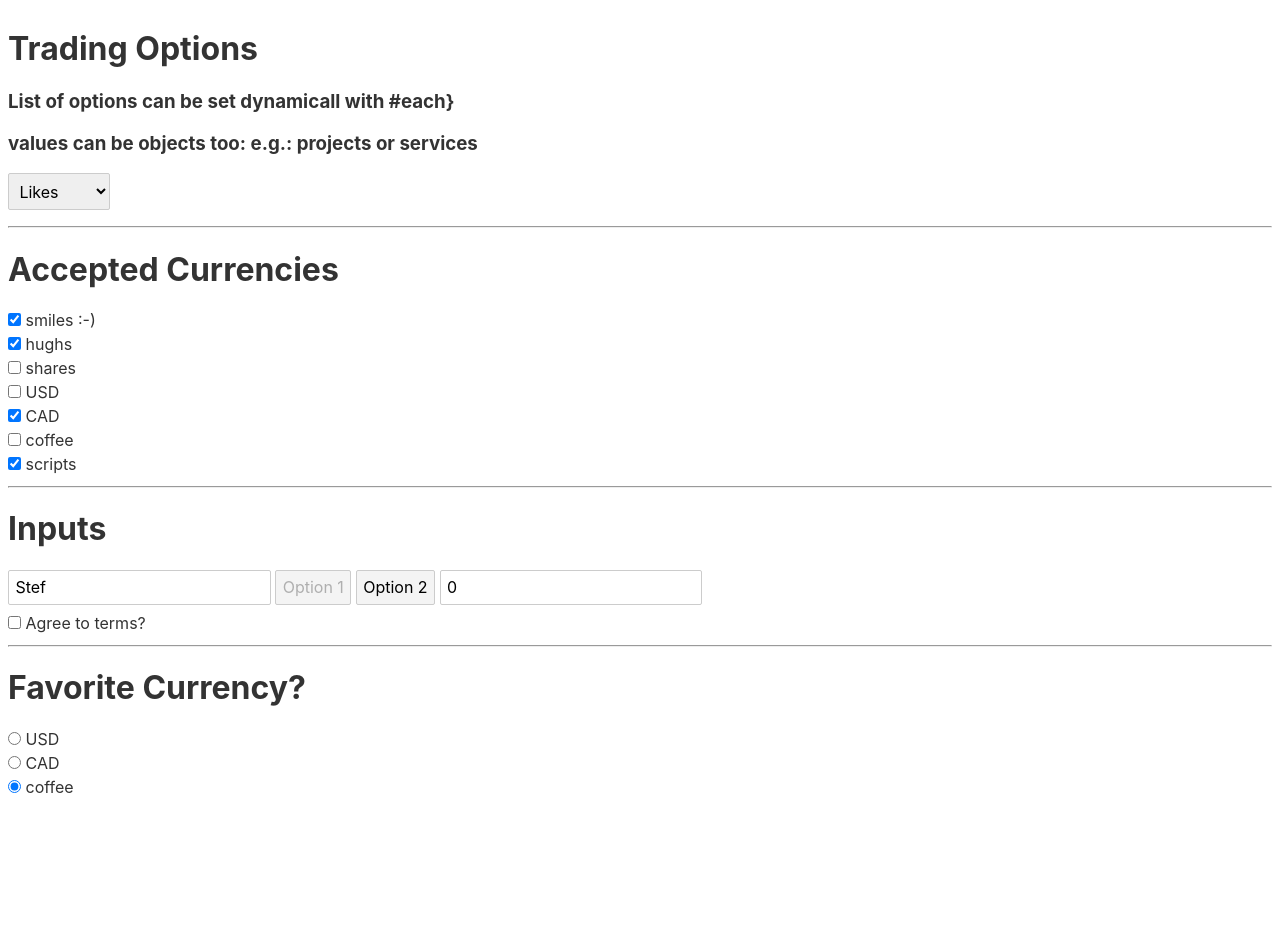
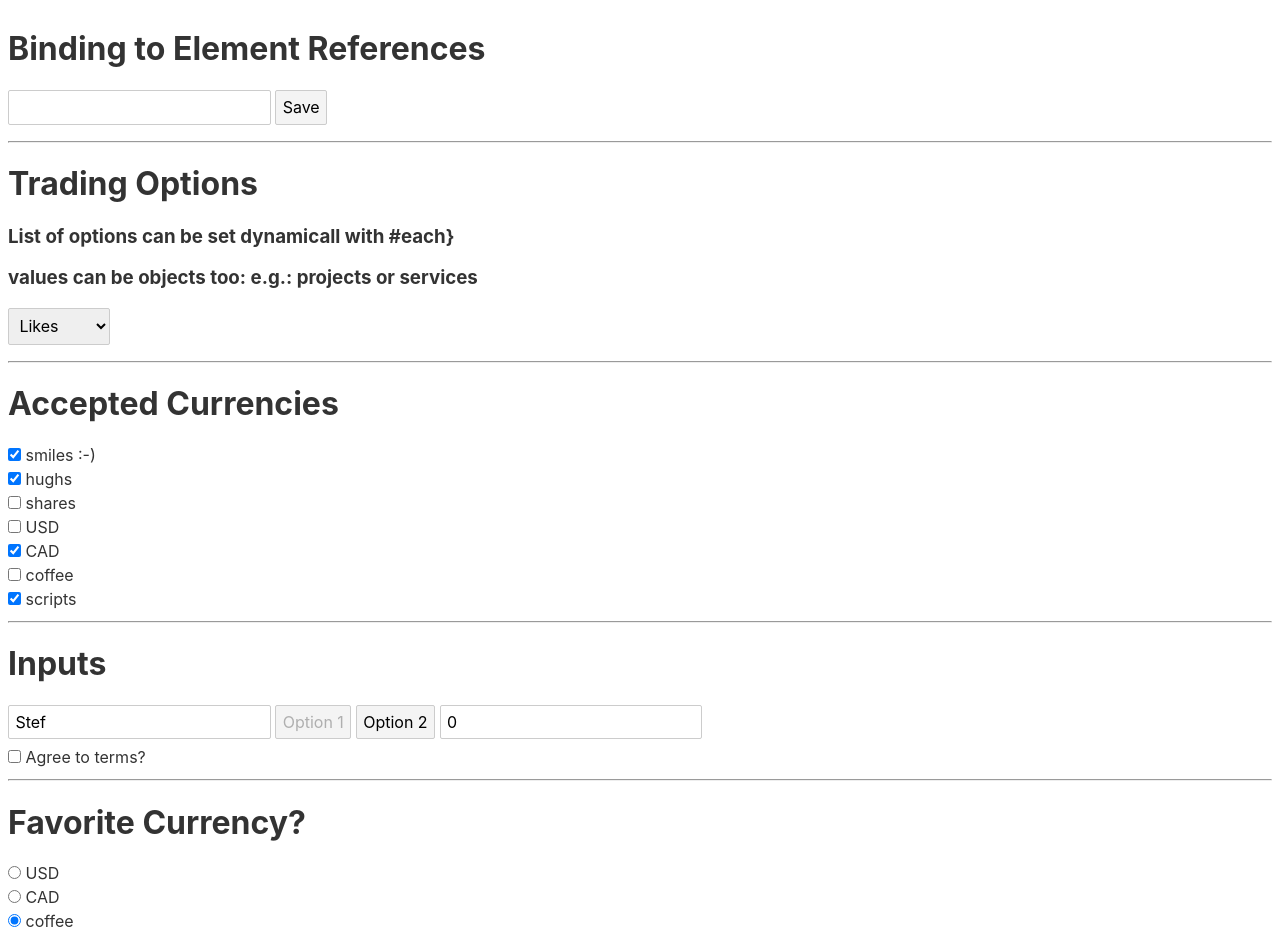
Before and after one commit to W3AI/max-svelte-forms, a Svelte app: page / in a window 1280 px wide. Before the commit the page ends 801 px from the top, so only its background shows below. Built offline with nearby package versions, Linux system fonts and the light colour scheme.

Commit message:
added binding with this - the svelte way

```diff
--- a/src/App.svelte
+++ b/src/App.svelte
@@ -9,6 +9,7 @@
   let favCurrency = "Tims";
   let acceptedCurrencies = ["JS","Smiles","Hughs", "CAD"];
   let singleFavCurrency = 'likes';
+  let usernameInput;
 
   $: console.log(val);
   $: console.log(selectedOption);
@@ -21,8 +22,19 @@
   function setValue(event) {
     val = event.target.value;
   }
+
+  function saveData() {
+    //   console.log(document.querySelector('#username').value);    // Vanilla JS option
+    console.log(usernameInput.value);
+  }
 </script>
 
+<h1>Binding to Element References</h1>
+
+<input type="text" id="username" bind:this={usernameInput}>
+<button on:click="{saveData}">Save</button>
+
+<hr>
 <h1>Trading Options</h1>
 <h3>List of options can be set dynamicall with #each}</h3>
 <h3>values can be objects too: e.g.: projects or services</h3>
```
